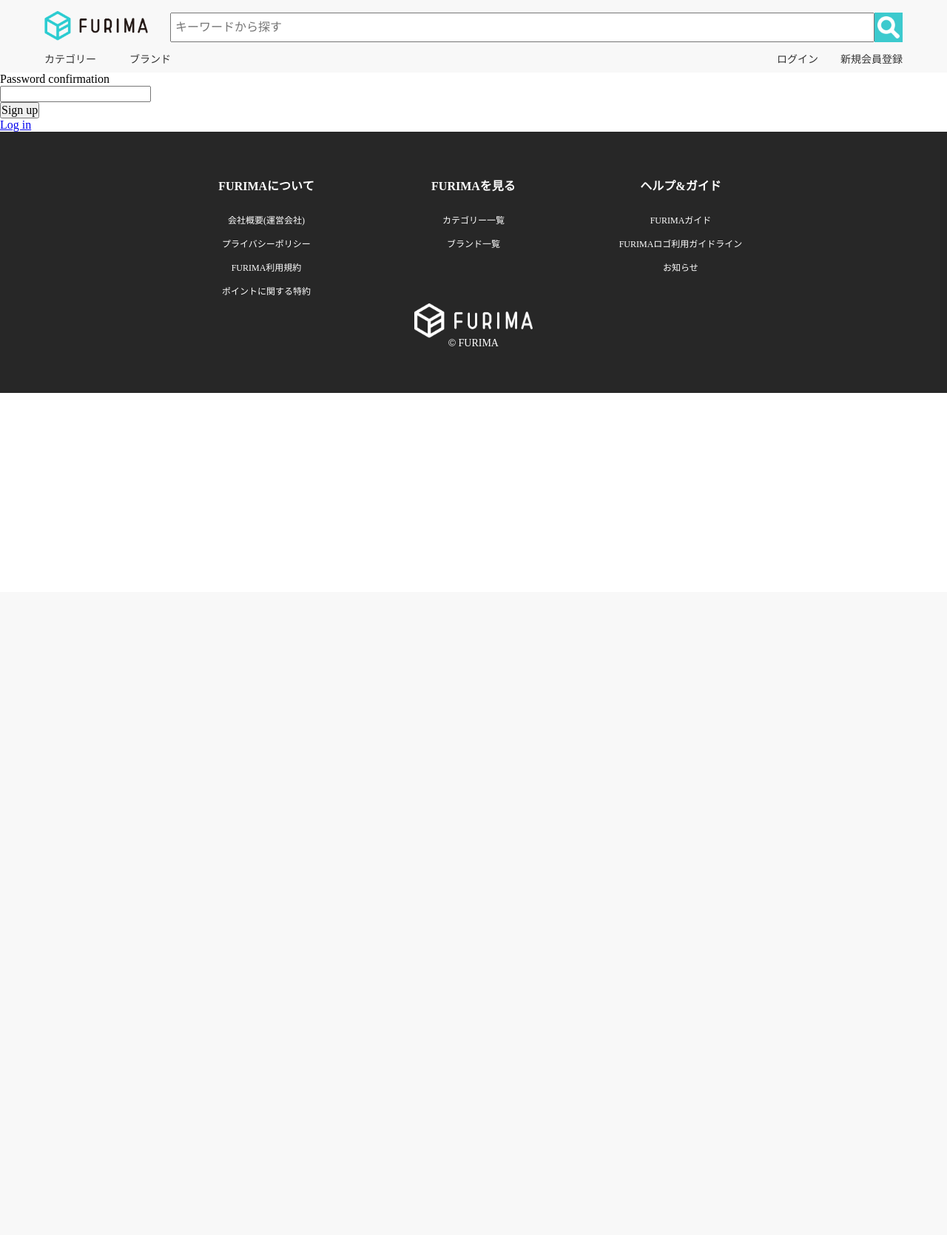
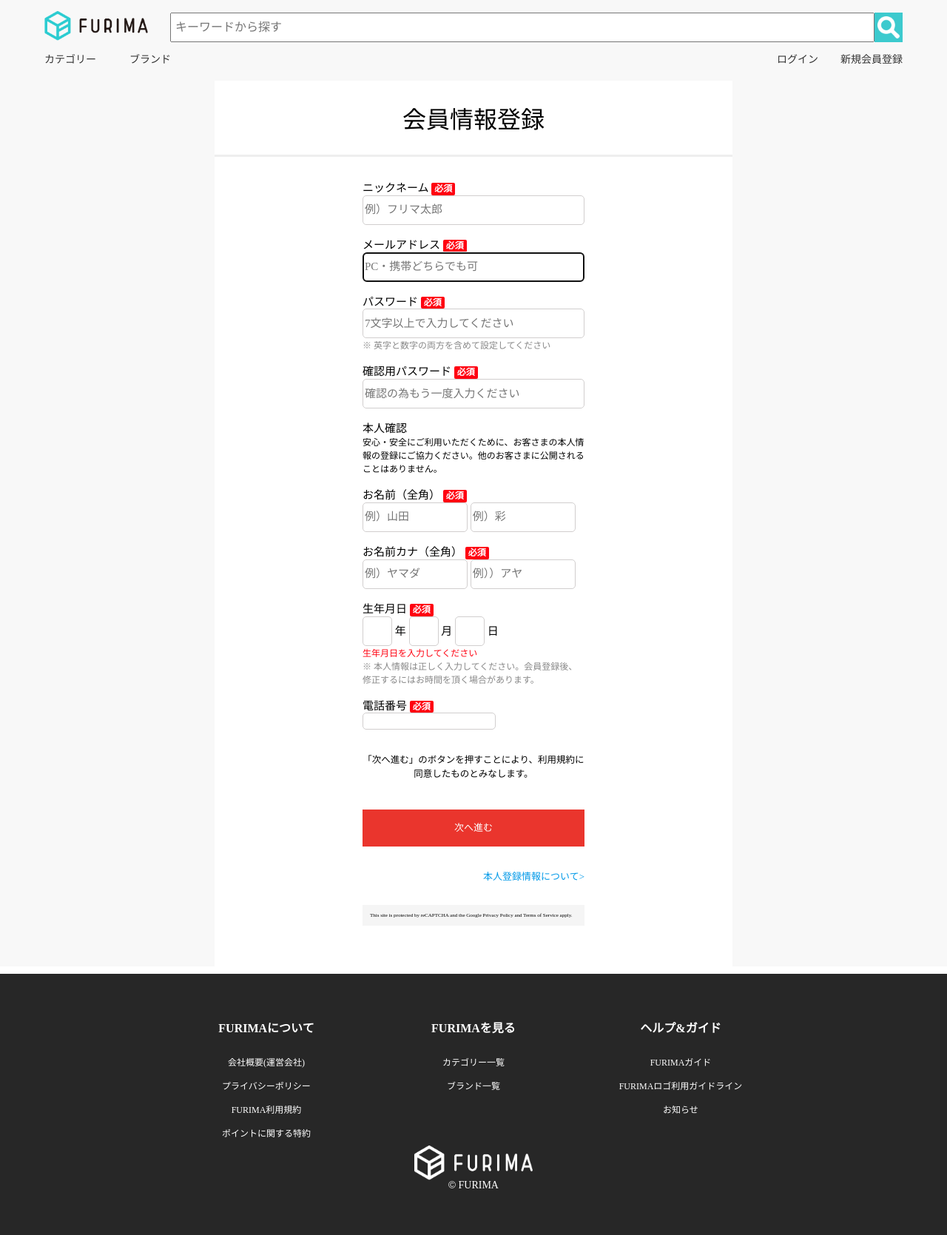
Before and after one commit to fujiwara29/freemarket_sample_72f, a Rails app: page /users/sign_up in a window 1280 px wide. Shown: the whole page at 74% size. Before the commit the page ends 531 px from the top, so only its background shows below. Run offline with Rails 7, Linux system fonts and the light colour scheme; style sheets or scripts are compiled from the project's sources; some libraries are stand-ins or nearby versions.

Commit message:
新規登録画面&ログインの実装

```diff
--- a/app/assets/stylesheets/application.scss
+++ b/app/assets/stylesheets/application.scss
@@ -1,3 +1,6 @@
 @import "reset";
 @import "modules/nav";
 @import "modules/footer";
+@import "devises/registration/new";
+@import "font-awesome-sprockets";
+@import "font-awesome";
--- /dev/null
+++ b/app/assets/stylesheets/devises/registration/_new.scss
@@ -0,0 +1,262 @@
+.back{
+    background-color: #f8f8f8;
+    padding-top: 99px;
+
+.box{
+    width: 700px;
+    margin: 10px auto;
+    box-sizing: border-box;
+    background-color: white;
+}
+
+.sign_in{
+    padding: 27px;
+    font-size: 32px;
+    text-align: center;
+    border-bottom: inset;
+}
+
+.content{
+    padding: 15px 200px 15px 200px;
+
+    .field{
+        margin-top: 15px;
+        font-size: 15px;
+
+        .aaa{
+            font-size: 12px;
+        }
+
+        .text{
+            height: 40px;
+            width: 300px;
+            border-radius: 5px;
+            border: 1px solid #d1cece;
+            padding: 2px;
+            box-sizing: border-box;
+        }
+
+        .name{
+            height: 40px;
+            width: 142px;
+            border-radius: 5px ;
+            border: 1px solid #d1cece;
+            padding: 2px;
+            box-sizing: border-box;
+        }
+
+        .birth{
+            height: 40px;
+            width: 40px;
+            border-radius: 5px ;
+            border: 1px solid #d1cece;
+            padding: 2px;
+            box-sizing: border-box;
+        }
+
+        .bbb{
+            color: #FF0211;
+            font-size: 12px;
+        }
+
+        .ccc{
+            font-size: 12px;
+            color: #888;
+        }
+
+        .hissu{
+                align-items: center;
+                margin: 0!important;
+                box-sizing: border-box;
+                  font-size: 14px;
+                  font-weight: 600;
+                  line-height: 1.4em;
+                  margin-left: 8px;
+                  font-size: 12px;
+                  padding: 0 4px;
+                  background-color: #FF0211;
+                  color: #fff;
+                  border-radius: 2px;
+                  display: inline-block;
+                  font-style: normal;
+                  font-weight: 600;
+                  line-height: 1.4em;
+                  margin: 0;
+        }
+
+        .number{
+            border-radius: 5px ;
+            width: 180px;
+            border: 1px solid #d1cece;
+            padding: 2px;
+            box-sizing: border-box;
+        }
+    }
+    .jjj{
+        padding-top: 30px;
+        font-size: 12.5px;
+        text-align: center;
+    }
+
+    .next{
+        height: 50px;
+        line-height: 50px;
+        background: #ea352d;
+        color: white;
+        text-align: center;
+        font-size: 13px;
+        margin-top: 40px;
+    }
+
+    .text-right{
+        font-size: 13px;
+        padding-top: 30px;
+        color: #0099e8;
+        text-align: end;
+    }
+
+    .recaptcha_term{
+        background-color: #f5f5f5;
+        font-size: 7px;
+        padding: 10px;
+        margin: 30px 0px 40px 0px;
+    }
+  }
+}
+
+
+
+
+.log_main{
+
+    background-color: #f8f8f8;
+    padding-top: 99px;
+
+
+    .log_in{
+        width: 500px;
+        margin: 0 auto;
+        background-color: #fff;
+
+
+        .menu{
+            height: 150px;
+            border-bottom: inset;
+            box-sizing: border-box;
+            padding: 40px 82px;
+
+            a{
+                text-decoration: none;
+            }
+        }
+
+        .fff{
+            font-size: 14px;
+            text-align: center;
+        }
+        .ggg{
+            display: block;
+            margin: 8px 0 0;
+            border: 1px solid #0099e8;
+            background: #0099e8;
+            color: #fff;
+            line-height: 40px;
+            text-align: center;
+            text-decoration: none;
+        }
+
+        .log_in_form{
+            padding: 40x 82px;
+            box-sizing: border-box;
+
+            .btn{
+                margin: 0 auto;
+                margin: 40px 82px 20px;
+                background: #385185;
+                height: 52px;
+                line-height: 48px;
+                font-size:13px;
+                display: block;
+                color: #fff;
+                text-decoration: none;
+                border-radius: 5px;
+                border: 1px solid #d1cece;
+                padding: 2px;
+                box-sizing: border-box;
+
+
+
+                .fa-facebook-square{
+                    vertical-align: middle;
+                    padding-right: 55px;
+                    padding-left: 15px;
+                    font-size: 35px;
+
+                }
+
+            }
+
+            .btn1{
+                margin: 0 auto;
+                margin: 20px 82px;
+                font-size:13px;
+                height: 52px;
+                line-height: 48px;
+                display: block;
+                text-decoration: none;
+                color: black;
+                border-radius: 5px;
+                border: 1px solid #d1cece;
+                padding: 2px;
+                box-sizing: border-box;
+
+                .google{
+                    vertical-align: middle;
+                    padding: 0px 50px 0px 10px;
+                }
+
+            }
+        }
+    }
+
+
+
+    .menu2{
+        padding: 35px 87px 15px 87px;
+
+        .field{
+            margin-bottom: 30px;
+        }
+
+        .text{
+            height: 40px;
+            width: 330px;
+            border-radius: 5px;
+            border: 1px solid #d1cece;
+            padding: 2px;
+            box-sizing: border-box;
+        }
+
+
+
+        .log_in1{
+           height: 52px;
+           width: 330px;
+           line-height: 52px;
+           font-size: 12px;
+           background: #ea352d;
+           border: 1px solid #ea352d;
+           text-align: center;
+           color: #fff;
+
+        }
+
+        .hhh{
+            color: #b3d4fc;
+            font-size: 12px;
+            text-shadow: none;
+            padding-top: 40px;
+            padding-bottom: 30px;
+        }
+    }
+}
--- a/app/models/user.rb
+++ b/app/models/user.rb
@@ -3,4 +3,7 @@ class User < ApplicationRecord
   # :confirmable, :lockable, :timeoutable, :trackable and :omniauthable
   devise :database_authenticatable, :registerable,
          :recoverable, :rememberable, :validatable
+  validates :phone_number, presence: true,             format: { with: /\A\d{10}$|^\d{11}\z/ }
+  # validates :first_name, format: {/^[ぁ-んァ-ン一-龥]/}
+  # validates :family_name, format: {/^[ぁ-んァ-ン一-龥]/}
 end
--- a/app/views/devise/registrations/new.html.haml
+++ b/app/views/devise/registrations/new.html.haml
@@ -1,21 +1,80 @@
-%h2 Sign up
-= form_for(resource, as: resource_name, url: registration_path(resource_name)) do |f|
-  = render "devise/shared/error_messages", resource: resource
-  .field
-    = f.label :email
-    %br/
-    = f.email_field :email, autofocus: true, autocomplete: "email"
-  .field
-    = f.label :password
-    - if @minimum_password_length
-      %em
-        (#{@minimum_password_length} characters minimum)
-    %br/
-    = f.password_field :password, autocomplete: "new-password"
-  .field
-    = f.label :password_confirmation
-    %br/
-    = f.password_field :password_confirmation, autocomplete: "new-password"
-  .actions
-    = f.submit "Sign up"
-= render "devise/shared/links"
+.back
+  .box
+    .sign_in
+      %h2 会員情報登録
+    .content
+      = form_for(resource, as: resource_name, url: registration_path(resource_name)) do |f|
+        = render "devise/shared/error_messages", resource: resource
+        .field
+          = f.label :ニックネーム
+          = f.label :必須, class: 'hissu'
+          %br/
+          = f.text_field :nickname, placeholder: "例）フリマ太郎", class: 'text'
+        .field
+          = f.label :メールアドレス
+          = f.label :必須, class: 'hissu'
+          %br/
+          = f.email_field :email, autofocus: true, autocomplete: "email", placeholder: "PC・携帯どちらでも可", class: 'text'
+        .field
+          = f.label :パスワード
+          = f.label :必須, class: 'hissu'
+          - if @minimum_password_length
+            -# %em
+            -#   (#{@minimum_password_length} characters minimum)
+          %br/
+          = f.password_field :password, autocomplete: "new-password",placeholder: "7文字以上で入力してください", class: 'text'
+          %p.ccc ※ 英字と数字の両方を含めて設定してください
+        .field
+          = f.label :確認用パスワード
+          = f.label :必須, class: 'hissu'
+          %br/
+          = f.password_field :password_confirmation, autocomplete: "new-password",placeholder:"確認の為もう一度入力ください", class: 'text'
+
+        .field
+          %h2 本人確認
+          %p.aaa 安心・安全にご利用いただくために、お客さまの本人情報の登録にご協力ください。他のお客さまに公開されることはありません。
+        .field
+          = f.label :お名前（全角）
+          = f.label :必須, class: 'hissu'
+          %br/
+          = f.text_field :first_name,class: 'name',placeholder:"例）山田"
+          = f.text_field :family_name,class: 'name',placeholder:"例）彩"
+        .field
+          = f.label :お名前カナ（全角）
+          = f.label :必須, class: 'hissu'
+          %br/
+          = f.text_field :first_name_kana, class: 'name',placeholder:"例）ヤマダ"
+          = f.text_field :family_name_kana, class: 'name',placeholder:"例））アヤ"
+
+        .field
+          = f.label :生年月日
+          = f.label :必須, class: 'hissu'
+          %br/
+          = f.text_field :birth_year,class: 'birth'
+          = f.label :年
+          = f.text_field :birth_month, class: 'birth'
+          = f.label :月
+          = f.text_field :birth_day, class: 'birth'
+          = f.label :日
+          %p.bbb 生年月日を入力してください
+          %p.ccc ※ 本人情報は正しく入力してください。会員登録後、修正するにはお時間を頂く場合があります。
+        .field
+          = f.label :電話番号
+          = f.label :必須, class: 'hissu'
+          %br/
+          = f.text_field :phone_number, class: 'number'
+
+        .jjj
+          %p 「次へ進む」のボタンを押すことにより、利用規約に同意したものとみなします。
+        .next
+          次へ進む
+        .text-right
+          本人登録情報について>
+        .recaptcha_term
+          This site is protected by reCAPTCHA and the Google Privacy Policy and Terms of Service apply.
+
+
+
+  -#   .actions
+  -#     = f.submit "Sign up"
+  -# = render "devise/shared/links"
--- a/app/views/layouts/_nav.html.haml
+++ b/app/views/layouts/_nav.html.haml
@@ -20,6 +20,6 @@
 
       %ul.listsRight
         %li.login
-          = link_to "ログイン",'#',class: "nav-login"
+          = link_to "ログイン", new_user_session_path,class: "nav-login"
         %li.sign_up
-          = link_to "新規会員登録",'#', class: "nav-login"
+          = link_to "新規会員登録", new_user_registration_path, class: "nav-login"
--- a/config/initializers/devise.rb
+++ b/config/initializers/devise.rb
@@ -166,7 +166,7 @@ Devise.setup do |config|
 
   # ==> Configuration for :validatable
   # Range for password length.
-  config.password_length = 6..128
+  config.password_length = 7..128
 
   # Email regex used to validate email formats. It simply asserts that
   # one (and only one) @ exists in the given string. This is mainly
```
Also changed, not shown: app/views/devise/sessions/new.html.haml (+32 -17 lines), app/assets/images/google.jpg (added).
